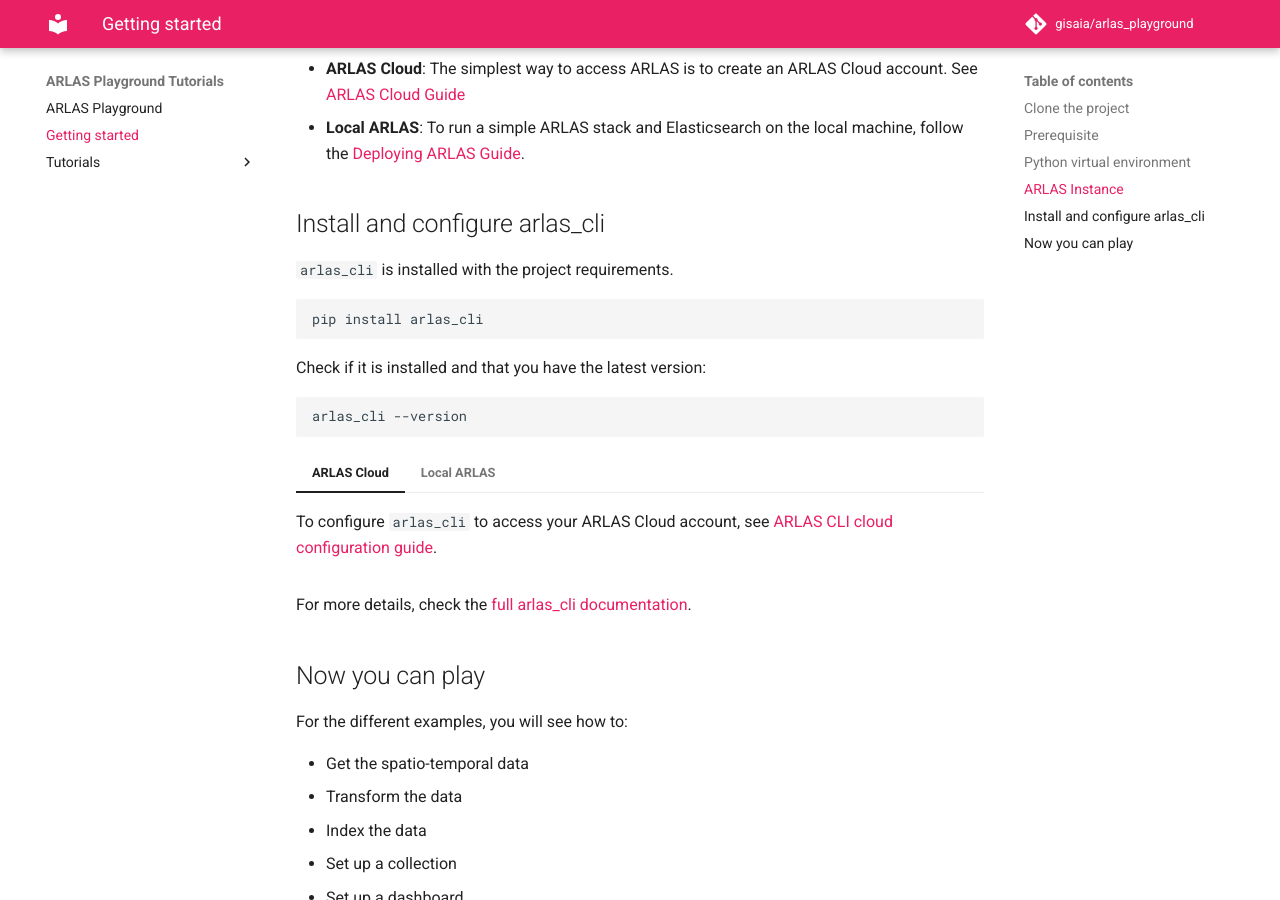
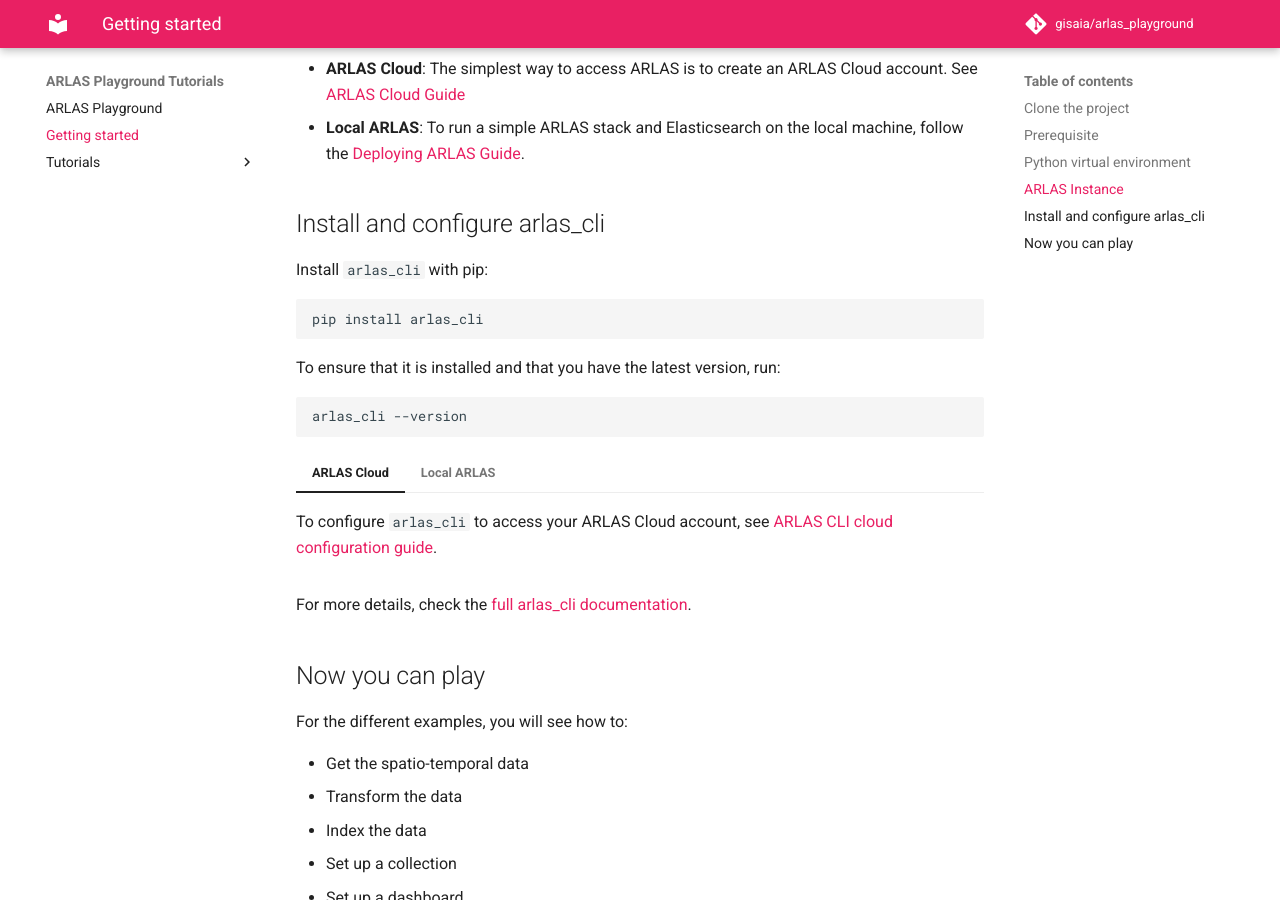
Before and after one commit to gisaia/arlas_playground, an MkDocs documentation site: the page built from docs/docs/get_started.md, in a window 1280 px wide and 900 px high, scrolled down 1523 px. Built offline with MkDocs 1.6.1 and Material for MkDocs 9.7.7, drawn with Linux system fonts in a browser that asks for light colours; comment, search, counter and statistics services are not loaded.

Commit message:
Remove arlas_cli from project dependencies (installed in documentation)

````diff
--- a/docs/docs/get_started.md
+++ b/docs/docs/get_started.md
@@ -82,13 +82,13 @@
 
 ## Install and configure arlas_cli
 
-`arlas_cli` is installed with the project requirements.
+Install `arlas_cli` with pip:
 
 ```shell
 pip install arlas_cli
 ```
 
-Check if it is installed and that you have the latest version:
+To ensure that it is installed and that you have the latest version, run:
 
 ```shell
 arlas_cli --version
--- a/requirements.txt
+++ b/requirements.txt
@@ -12,4 +12,3 @@
 pyarrow
 pydantic
 exactextract
-arlas_cli
````
